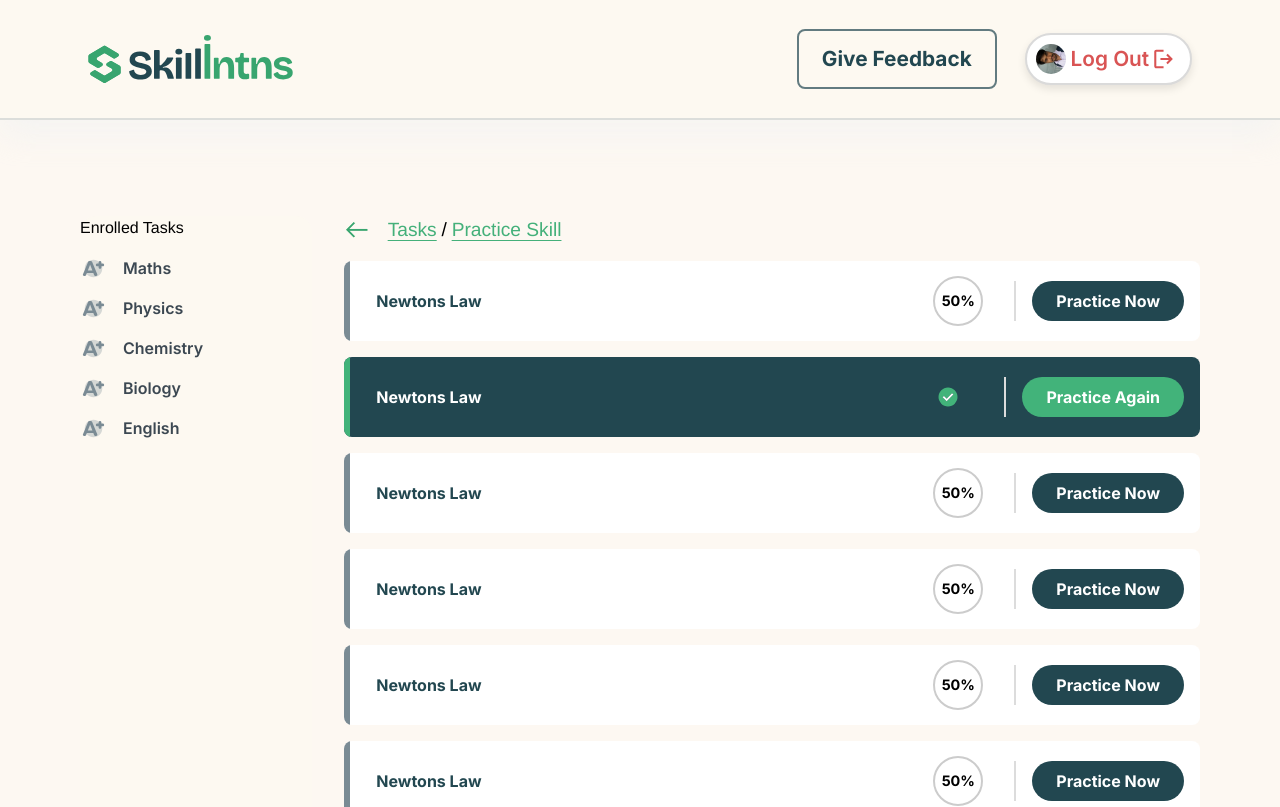
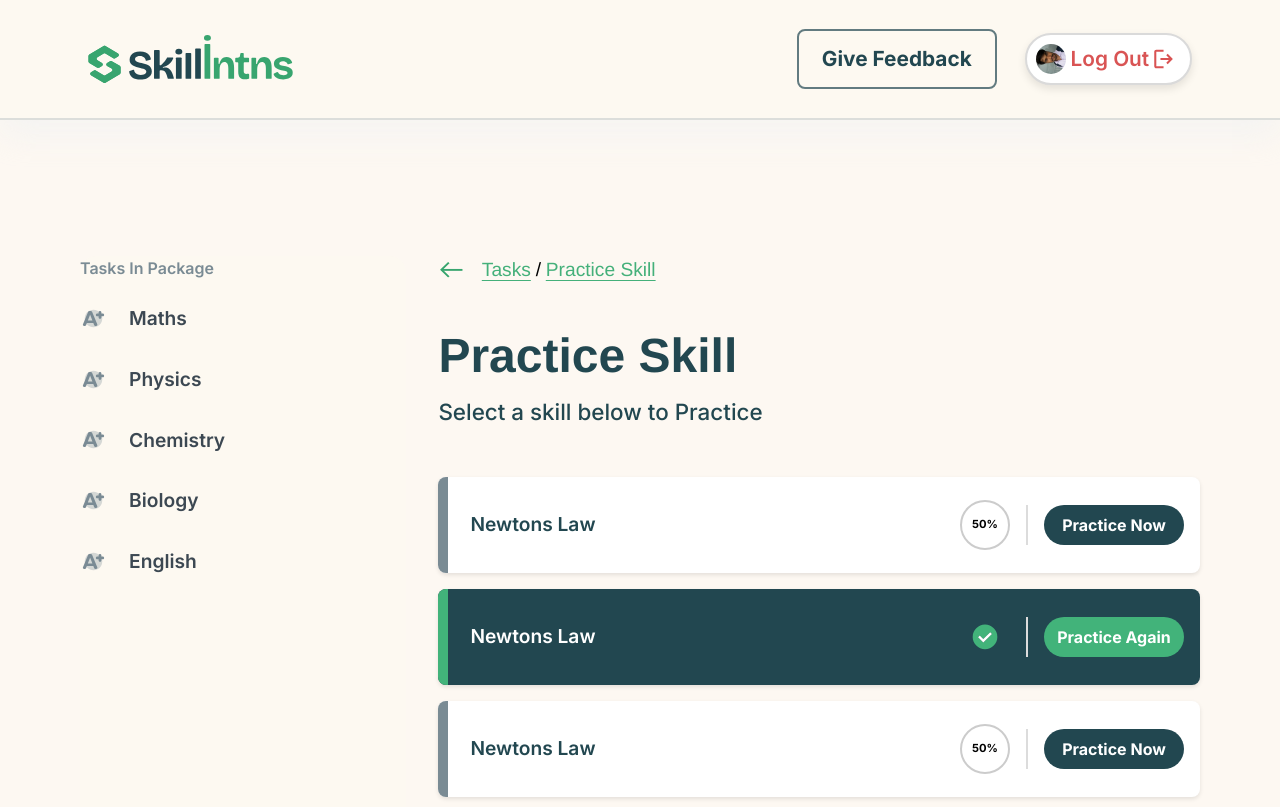
Before and after one commit to nickdude/skillintns, a Next.js app: page /selectSkill in a window 1280 px wide. Shown: the top 807 px of the page. Built offline with nearby package versions, Linux system fonts and the light colour scheme.

Commit message:
Skill Selection Page complete...

```diff
--- a/components/LearningBar.module.css
+++ b/components/LearningBar.module.css
@@ -7,21 +7,27 @@
   border-radius: 8px;
   overflow: hidden;
   margin-bottom: 1rem;
-    font-family: "Inter", sans-serif;
+  font-family: "Inter";
   background-color: white;
-    height: 80px;
+  height: 6rem;
   position: relative;
   padding: 0 1rem;
+  box-shadow: 0px 2px 4px rgba(0, 0, 0, 0.1);
 }
 
 /* Completed state background */
 .barContainer.completed {
   background-color: #224750;
 }
-
+.basicTextSmall {
+    font-weight: 500;
+    font-size: 1.5rem;
+    font-family: Helvetica;
+    color: #224750;
+}
 /* Left Status Bar */
 .leftBar {
-    width: 6px;
+  width: 10px;
   height: 100%;
   background-color: #7a8b94;
   position: absolute;
@@ -35,8 +41,8 @@
 
 /* Title */
 .title {
-    font-size: 1rem;
-    font-weight: bold;
+  font-size: 1.2rem;
+  font-weight: 600;
   flex: 1;
   padding: 0 1rem;
   color: #224750;
@@ -46,16 +52,24 @@
   color: white;
 }
 
+/* Grouped Section */
+.groupedSection {
+  display: flex;
+  align-items: center;
+  justify-content: flex-start;
+  gap: 1rem;
+  flex-shrink: 0;
+}
+
 /* Progress Container */
 .progressContainer {
   display: flex;
   align-items: center;
   justify-content: center;
-    flex: 0 0 80px;
-    position: relative;
+  width: 50px;
+  height: 50px;
 }
 
-  /* Progress Circle */
 .progressCircle {
   width: 50px;
   height: 50px;
@@ -64,28 +78,29 @@
   display: flex;
   align-items: center;
   justify-content: center;
-    font-size: 0.9rem;
+  font-size: 0.7rem;
   font-weight: bold;
   background-color: white;
 }
 
-  /* Check Mark Icon */
 .checkMark {
-    width: 24px;
-    height: 24px;
+  width: 26px;
+  height: 26px;
 }
 
 /* Vertical Separator */
 .verticalSeparator {
   width: 2px;
-    height: 40px;
+  height: 40px; /* Consistent height */
   background-color: #dcdcdc;
-    margin: 0 1rem;
+  align-self: center;
+  margin: 0; /* Ensure no extra spacing */
 }
 
 /* Action Button */
 .actionButton {
-    padding: 0.5rem 1.5rem;
+  width: 140px; /* Fixed width for uniform size */
+  height: 40px; /* Fixed height for consistency */
   border: none;
   border-radius: 20px;
   font-size: 1rem;
@@ -95,37 +110,14 @@
   display: flex;
   align-items: center;
   justify-content: center;
+  white-space: nowrap; /* Prevent text wrapping */
+  text-align: center; /* Center the text */
 }
 
-  /* Default Button (not complete) */
 .defaultButton {
   background-color: #224750;
 }
 
-  /* Completed Button */
 .greenButton {
   background-color: #42b37a;
 }
-
-
-  /* Progress Circle Placeholder */
-.progressCircle {
-    width: 50px;
-    height: 50px;
-    border-radius: 50%;
-    display: flex;
-    align-items: center;
-    justify-content: center;
-    font-size: 0.9rem;
-    font-weight: bold;
-    background-color: transparent; /* No background for the placeholder */
-    position: relative;
-  }
-
-  /* Check Mark Icon */
-  .checkMark {
-    width: 20px; /* Adjust the size to fit neatly */
-    height: 20px;
-    display: block; /* Ensure it's visible */
-    margin: 0; /* No margins or extra styling */
-  }
--- a/components/learningModules.js
+++ b/components/learningModules.js
@@ -2,7 +2,6 @@ import React from "react";
 import styles from "./LearningBar.module.css";
 
 const LearningBar = ({ title, progress }) => {
-  // Determine completion state
   const isComplete = progress === 1;
   const buttonText = isComplete ? "Practice Again" : "Practice Now";
   const buttonClass = isComplete ? styles.greenButton : styles.defaultButton;
@@ -15,6 +14,8 @@ const LearningBar = ({ title, progress }) => {
       {/* Title */}
       <div className={styles.title}>{title}</div>
 
+      {/* Grouped Section */}
+      <div className={styles.groupedSection}>
         {/* Progress Circle */}
         <div className={styles.progressContainer}>
           {isComplete ? (
@@ -30,7 +31,6 @@ const LearningBar = ({ title, progress }) => {
           )}
         </div>
 
-
         {/* Vertical Separator */}
         <div className={styles.verticalSeparator}></div>
 
@@ -39,6 +39,7 @@ const LearningBar = ({ title, progress }) => {
           {buttonText}
         </button>
       </div>
+    </div>
   );
 };
 
--- a/pages/selectSkill.js
+++ b/pages/selectSkill.js
@@ -17,7 +17,7 @@ export default function SelectSkill() {
             <div className={`${Styles.mainContainer} mainContent`}>
                 {/* Enrolled Tasks Section */}
                 <div className={Styles.enrolledTasks}>
-                    <p className={Styles.boldTextSmall}>Enrolled Tasks</p>
+                    <p className={Styles.boldTextSmall}>Tasks In Package</p>
                     <TaskTable
                         data={[
                             { subject: 'Maths' },
@@ -29,8 +29,16 @@ export default function SelectSkill() {
                     />
                 </div>
                 <div className={Styles.rightContainer}>
-                    <div className={Styles.skills}>
-                        <LinkBreadCrumps breadcrumbLinks={breadcrumbLinks} />
+                        <div className={Styles.skills}>
+                            <LinkBreadCrumps breadcrumbLinks={breadcrumbLinks} />
+                        </div>
+                    <div className={Styles.textContent}>
+                        <div className={Styles.boldText}>
+                            <p>Practice Skill</p>
+                        </div>
+                        <div className={Styles.basicTextSmall}>
+                            <p>Select a skill below to Practice</p>
+                        </div>
                     </div>
                     <div className={Styles.learningModules}>
                         <LearningBar title="Newtons Law" progress={0.5} />
--- a/styles/selectSkill.module.css
+++ b/styles/selectSkill.module.css
@@ -14,8 +14,20 @@
     color: #224750;
 }
 
+.basicTextSmall {
+    font-weight: 500;
+    font-size: 1.4rem;
+    font-family: 'inter';
+    color: #224750;
+    padding-top:0.2rem;
+}
 
-
+.boldTextSmall {
+    font-size: 1rem;
+    font-family: 'inter';
+    font-weight: 600;
+    color: #7A8B94;
+}
 .basicTextSmallGreen {
     font-size: 1.2rem;
     font-family: Helvetica;
@@ -26,10 +38,10 @@
 .mainContainer{
     display: flex;
     flex-direction: row;
-    padding-top: 6em;
+    padding-top: 8.5rem;
 }
 .enrolledTasks{
-    width: 19em;
+    width: 30rem;
     display: flex;
     flex-direction: column;
     gap: 8px;
@@ -43,6 +55,10 @@
     flex-direction: column;
     gap: 1em;
 }
+.textContent{
+    padding-top:1.2rem;
+    padding-bottom:2rem;
+}
 @media (max-width: 1000px) {
     .enrolledTasks {
         display: none;
--- a/styles/taskTable.module.css
+++ b/styles/taskTable.module.css
@@ -15,11 +15,11 @@
 }
 
 .subjectCell{
-    padding:0.5em 1em; /* padding to adjust distance from icon */
-    padding-bottom: 0.5em; /* padding to adjust distance from self elements below and above*/
+    width: 90%;
+    padding:1rem 1.38rem; /* padding to adjust distance from icon */
     align-items: center; /* Vertically align the icon */
     justify-content: center;
-    font-size:1em;
+    font-size:1.2rem;
     font-weight: 600;
     color: #3C4852;
 }
```
Lines whose indentation alone changed are shown as unchanged.
